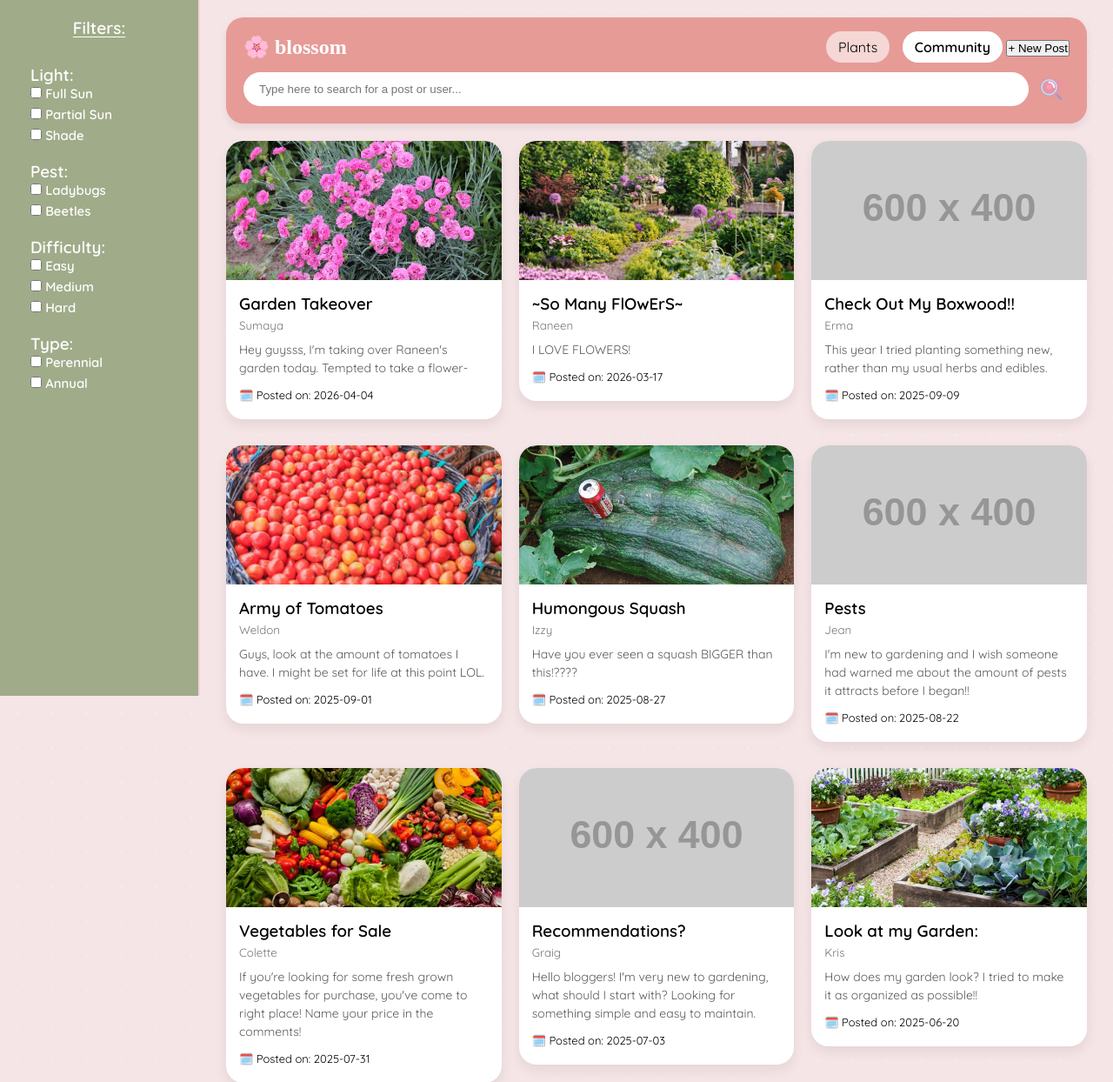
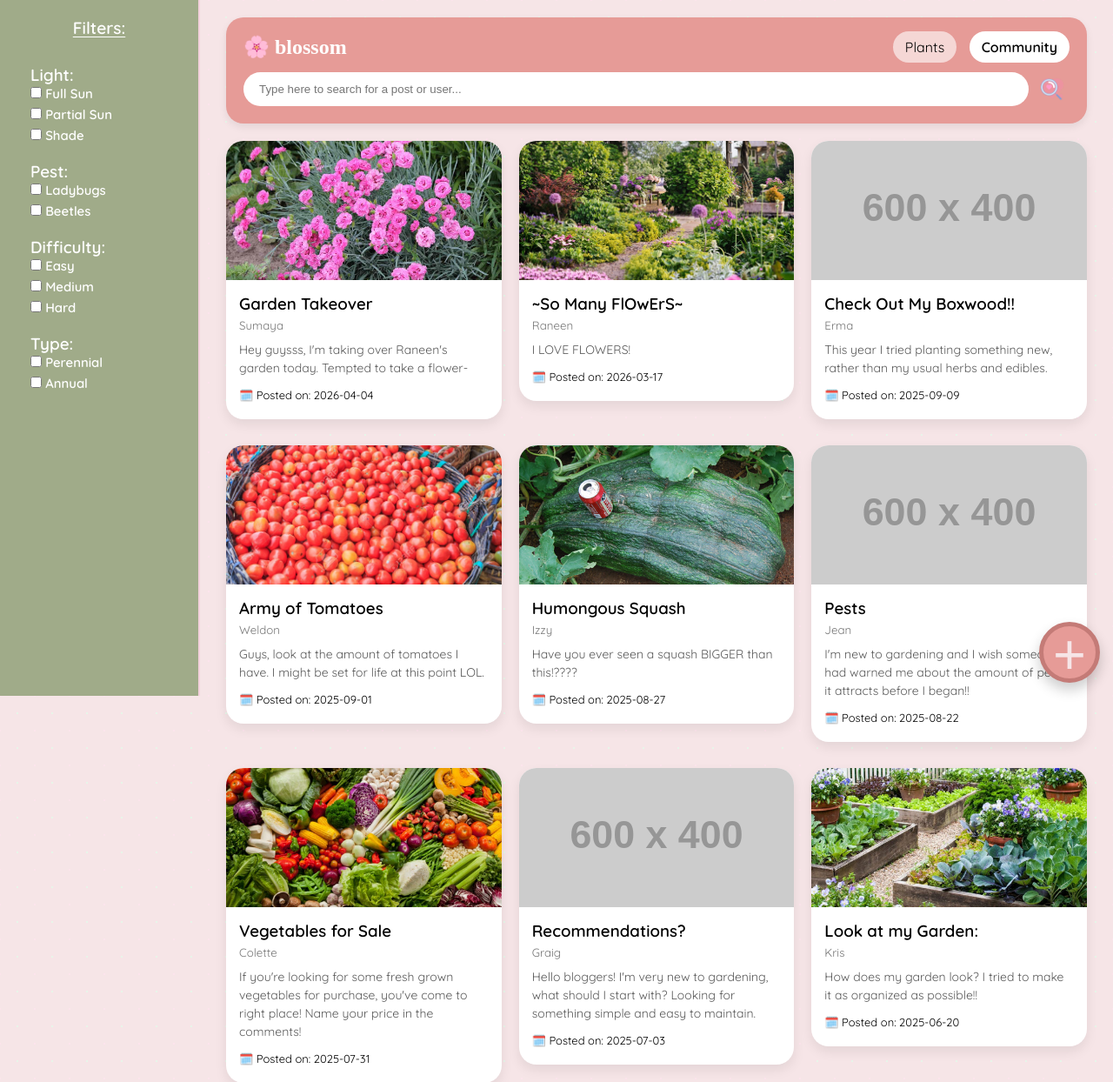
Before and after one commit to Rono234/Database_Plant_App, a PHP site: page /community.php in a window 1280 px wide. Shown: the top 1244 px of the page at 87% size. Run offline with PHP 8.4, Linux system fonts and the light colour scheme; data comes from the database, SQL or seed files in the repository; grey boxes labelled with a size stand in for pictures from a placeholder-image service; some libraries are stand-ins or nearby versions.

Commit message:
updated css for new post button

```diff
--- a/community.php
+++ b/community.php
@@ -119,7 +119,7 @@ function resolvePostImage($fileName)
                 <div class="tabs">
                     <a href="index.php" class="<?php echo basename($_SERVER['PHP_SELF']) == 'index.php' ? 'active' : ''; ?>">Plants</a>
                     <a href="community.php" class="<?php echo basename($_SERVER['PHP_SELF']) == 'community.php' ? 'active' : ''; ?>">Community</a>
-                    <button class="new-post">+ New Post</button>
+                    <button class="new-post">+</button>
                 </div>
             </div>
 
--- a/style.css
+++ b/style.css
@@ -470,3 +470,31 @@ body.detail-page {
     margin-bottom: 8px;
   }
 }
+
+.new-post{
+  border-radius: 50%;
+  width: 70px;
+  height: 70px;
+  background: var(--pink);
+  color: var(--off-white);
+  font-size: 65px;
+  cursor: pointer;
+  border: 5px solid #C47B77;
+  position: fixed;
+  bottom: 0;
+  right: 0;
+  margin-bottom: 15px;
+  margin-right: 15px;
+  box-shadow: 0 8px 15px rgba(0, 0, 0, 0.20);
+  z-index: 9999;
+  display: flex;
+  align-items: center;
+  justify-content: center;
+  padding-top: 4px;
+}
+
+.new-post:hover {
+  transform: translateY(-6px);
+  box-shadow: 0 4px 10px rgba(0, 0, 0, 0.12);
+  transition: all 0.3s ease;
+  }
```
